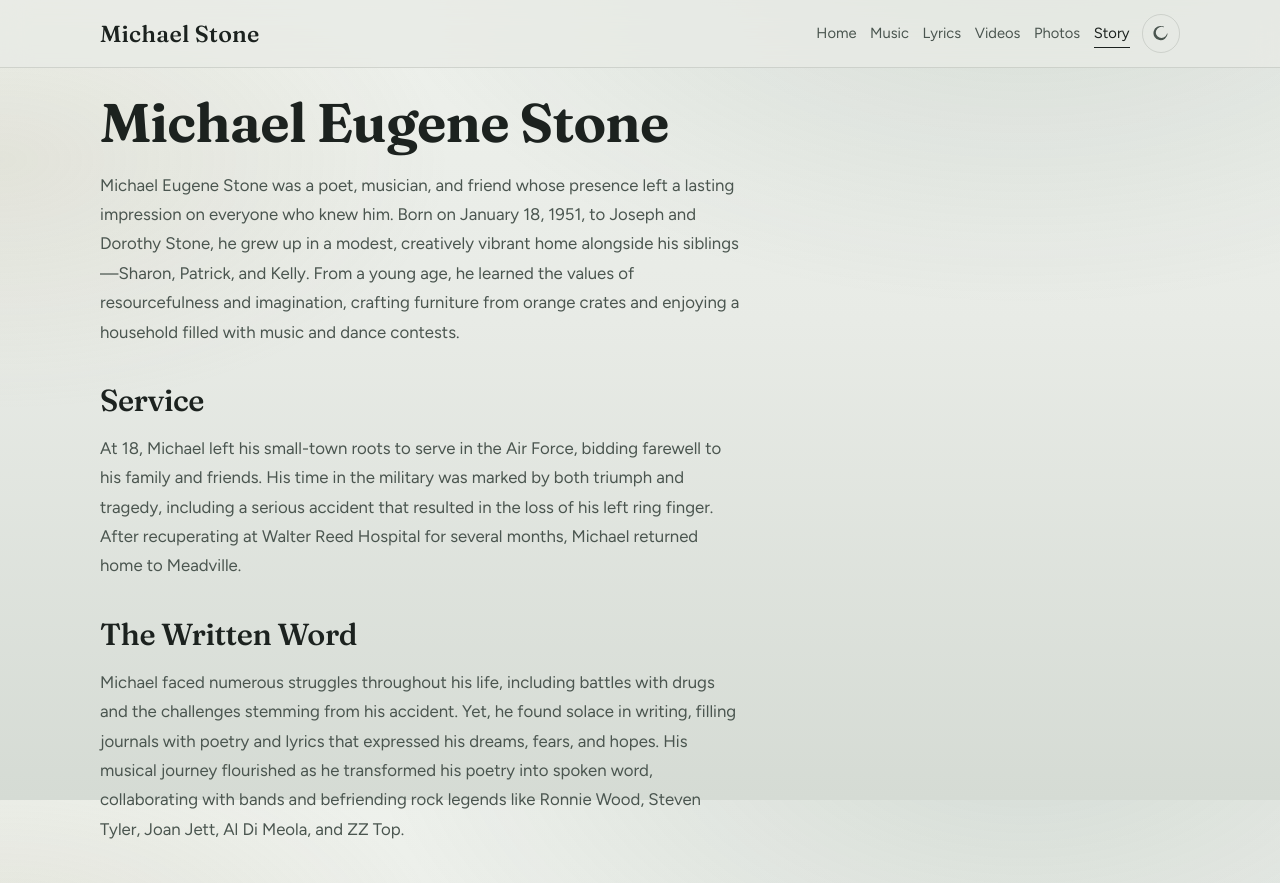
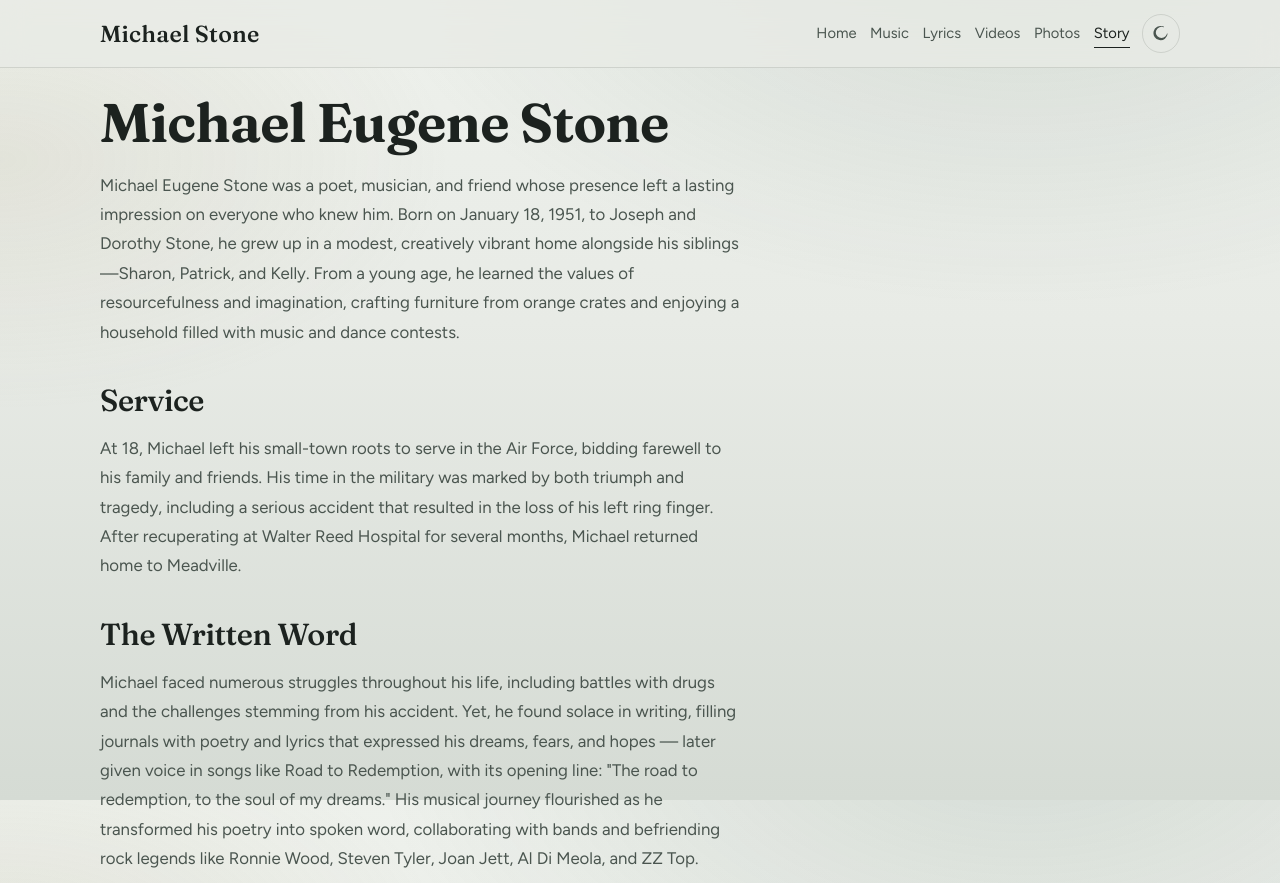
Before and after one commit to LeifChristian/michaelstone, a React (Vite) app: page /biography in a window 1280 px wide. Shown: the top 883 px of the page. Built offline with nearby package versions, Linux system fonts and the light colour scheme.

Commit message:
Weave Road to Redemption lyric into bio
Co-authored-by: Cursor <cursoragent@cursor.com>

```diff
--- a/content/biography.md
+++ b/content/biography.md
@@ -8,7 +8,7 @@ At 18, Michael left his small-town roots to serve in the Air Force, bidding fare
 
 ## The Written Word
 
-Michael faced numerous struggles throughout his life, including battles with drugs and the challenges stemming from his accident. Yet, he found solace in writing, filling journals with poetry and lyrics that expressed his dreams, fears, and hopes. His musical journey flourished as he transformed his poetry into spoken word, collaborating with bands and befriending rock legends like Ronnie Wood, Steven Tyler, Joan Jett, Al Di Meola, and ZZ Top.
+Michael faced numerous struggles throughout his life, including battles with drugs and the challenges stemming from his accident. Yet, he found solace in writing, filling journals with poetry and lyrics that expressed his dreams, fears, and hopes — later given voice in songs like Road to Redemption, with its opening line: "The road to redemption, to the soul of my dreams." His musical journey flourished as he transformed his poetry into spoken word, collaborating with bands and befriending rock legends like Ronnie Wood, Steven Tyler, Joan Jett, Al Di Meola, and ZZ Top.
 
 ## Los Angeles & Montana
 
--- a/src/pages/Home.tsx
+++ b/src/pages/Home.tsx
@@ -68,7 +68,7 @@ export function Home() {
 
         <h3>The Written Word</h3>
         <p>
-          Michael faced numerous struggles throughout his life, including battles with drugs and the challenges stemming from his accident. Yet, he found solace in writing, filling journals with poetry and lyrics that expressed his dreams, fears, and hopes. His musical journey flourished as he transformed his poetry into spoken word, collaborating with bands and befriending rock legends like Ronnie Wood, Steven Tyler, Joan Jett, Al Di Meola, and ZZ Top.
+          Michael faced numerous struggles throughout his life, including battles with drugs and the challenges stemming from his accident. Yet, he found solace in writing, filling journals with poetry and lyrics that expressed his dreams, fears, and hopes — later given voice in songs like Road to Redemption, with its opening line: &quot;The road to redemption, to the soul of my dreams.&quot; His musical journey flourished as he transformed his poetry into spoken word, collaborating with bands and befriending rock legends like Ronnie Wood, Steven Tyler, Joan Jett, Al Di Meola, and ZZ Top.
         </p>
 
         <h3>Los Angeles &amp; Montana</h3>
```
